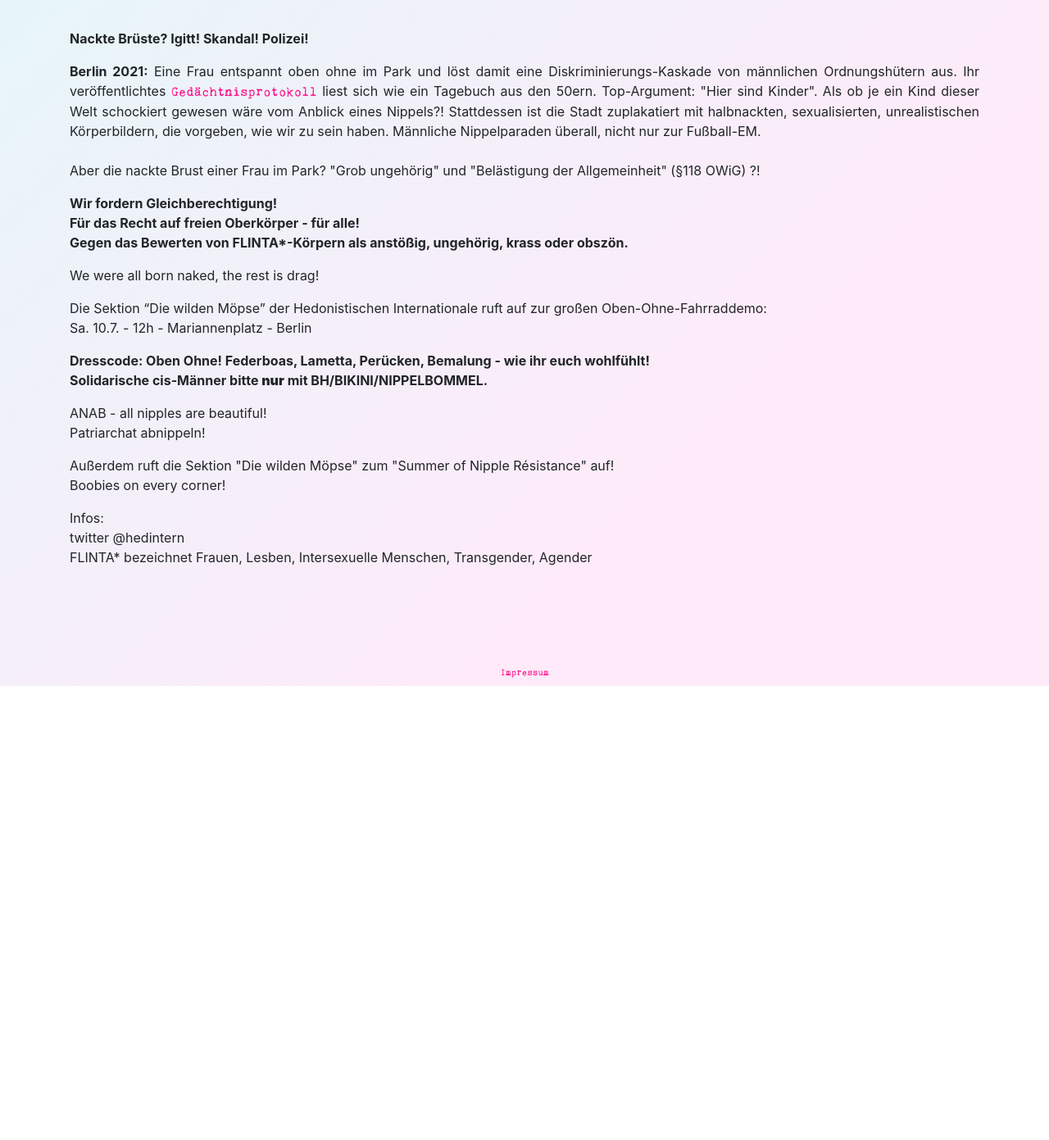
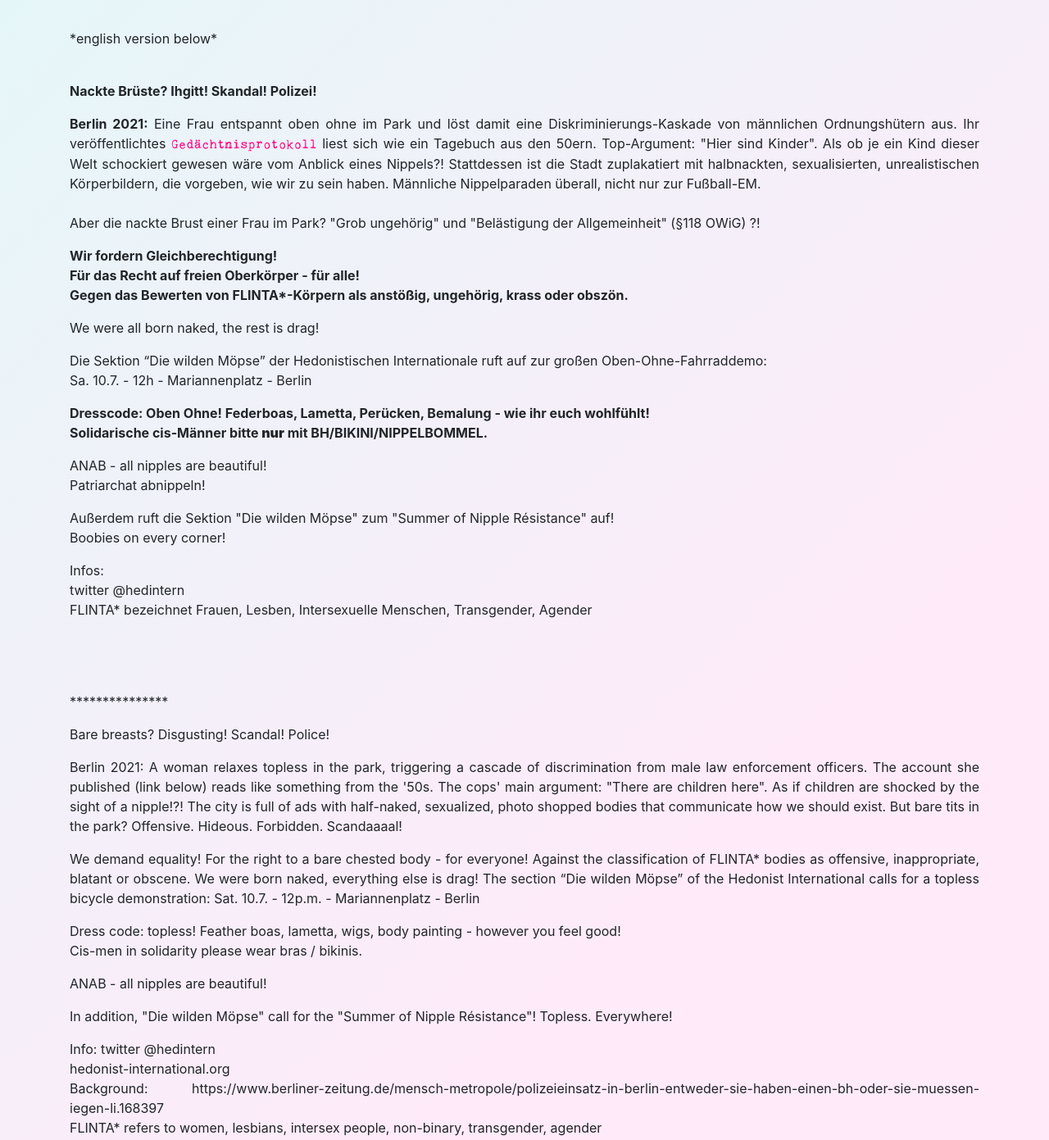
Before and after one commit to catcosmo/erster_mai, a plain HTML site: page allnipplesarebeautiful.html in a window 1280 px wide. Shown: the part 422-1813 px from the top of the page at 82% size. Before the commit the page ends 1259 px from the top, so only its background shows below. Drawn offline with Linux system fonts and the light colour scheme.

Commit message:
update text

```diff
--- a/allnipplesarebeautiful.html
+++ b/allnipplesarebeautiful.html
@@ -33,7 +33,9 @@
             <img src="img/boobies.svg" alt="cartoon-brueste" id="boob-img">
             <h2><b>Demo | Sa. 10.07. | 12h | Mariannenplatz, Kreuzberg</b></h2>
             <div class="text-container">
-            <p><b>Nackte Br&uuml;ste? Igitt! Skandal! Polizei!</b></p>
+                <p>*english version below*</p>
+                <br>
+            <p><b>Nackte Br&uuml;ste? Ihgitt! Skandal! Polizei!</b></p>
 
             <p><b>Berlin 2021:</b> Eine Frau entspannt oben ohne im Park und l&ouml;st damit eine Diskriminierungs-Kaskade von m&auml;nnlichen Ordnungsh&uuml;tern aus.  Ihr ver&ouml;ffentlichtes
                 <a href="https://www.berliner-zeitung.de/mensch-metropole/polizeieinsatz-in-berlin-entweder-sie-tragen-einen-bh-oder-sie-muessen-gehen-li.168397">Ged&auml;chtnisprotokoll</a> liest sich wie ein Tagebuch aus den 50ern. Top-Argument: &quot;Hier sind Kinder&quot;. Als ob je ein Kind dieser Welt schockiert gewesen w&auml;re vom Anblick eines Nippels?!  Stattdessen ist die Stadt zuplakatiert mit halbnackten, sexualisierten, unrealistischen K&ouml;rperbildern, die vorgeben, wie wir zu sein haben. M&auml;nnliche Nippelparaden &uuml;berall, nicht nur zur Fu&szlig;ball-EM.<br> <br> Aber die nackte Brust einer Frau im Park?  &quot;Grob ungeh&ouml;rig&quot; und &quot;Bel&auml;stigung der Allgemeinheit&quot; (&sect;118 OWiG) ?!</p>
@@ -52,7 +54,22 @@
             <p>Au&szlig;erdem ruft die Sektion &quot;Die wilden M&ouml;pse&quot; zum &quot;Summer of Nipple R&eacute;sistance&quot; auf! <br>Boobies on every corner!</p>
 
             <p>Infos: <br>twitter @hedintern <br> FLINTA* bezeichnet Frauen, Lesben, Intersexuelle Menschen, Transgender, Agender</p>
-            <br>
+                <br><br><br>
+                <p>***************</p>
+
+                <p>Bare breasts? Disgusting! Scandal! Police!</p>
+
+                <p>Berlin 2021: A woman relaxes topless in the park, triggering a cascade of discrimination from male law enforcement officers. The account she published (link below) reads like something from the '50s. The cops' main argument: &quot;There are children here&quot;. As if children are shocked by the sight of a nipple!?! The city is full of ads with half-naked, sexualized, photo shopped bodies that communicate how we should exist. But bare tits in the park? Offensive. Hideous. Forbidden. Scandaaaal!</p>
+
+                <p>We demand equality!  For the right to a bare chested body - for everyone! Against the classification of FLINTA* bodies as offensive, inappropriate, blatant or obscene.  We were born naked, everything else is drag! The section &ldquo;Die wilden M&ouml;pse&rdquo; of the Hedonist International calls for a topless bicycle demonstration: Sat. 10.7. - 12p.m. - Mariannenplatz - Berlin</p>
+
+                <p>Dress code: topless! Feather boas, lametta, wigs, body painting - however you feel good!  <br>Cis-men in solidarity please wear bras / bikinis.</p>
+
+                <p>ANAB - all nipples are beautiful!</p>
+
+                <p>In addition, &quot;Die wilden M&ouml;pse&quot; call for the &quot;Summer of Nipple R&eacute;sistance&quot;! Topless. Everywhere!</p>
+
+                <p>Info: twitter @hedintern  <br>hedonist-international.org <br>Background: https://www.berliner-zeitung.de/mensch-metropole/polizeieinsatz-in-berlin-entweder-sie-haben-einen-bh-oder-sie-muessen-iegen-li.168397  <br>FLINTA* refers to women, lesbians, intersex people, non-binary, transgender, agender</p>
             </div>
 
             <br>    <br>    <br>
```
